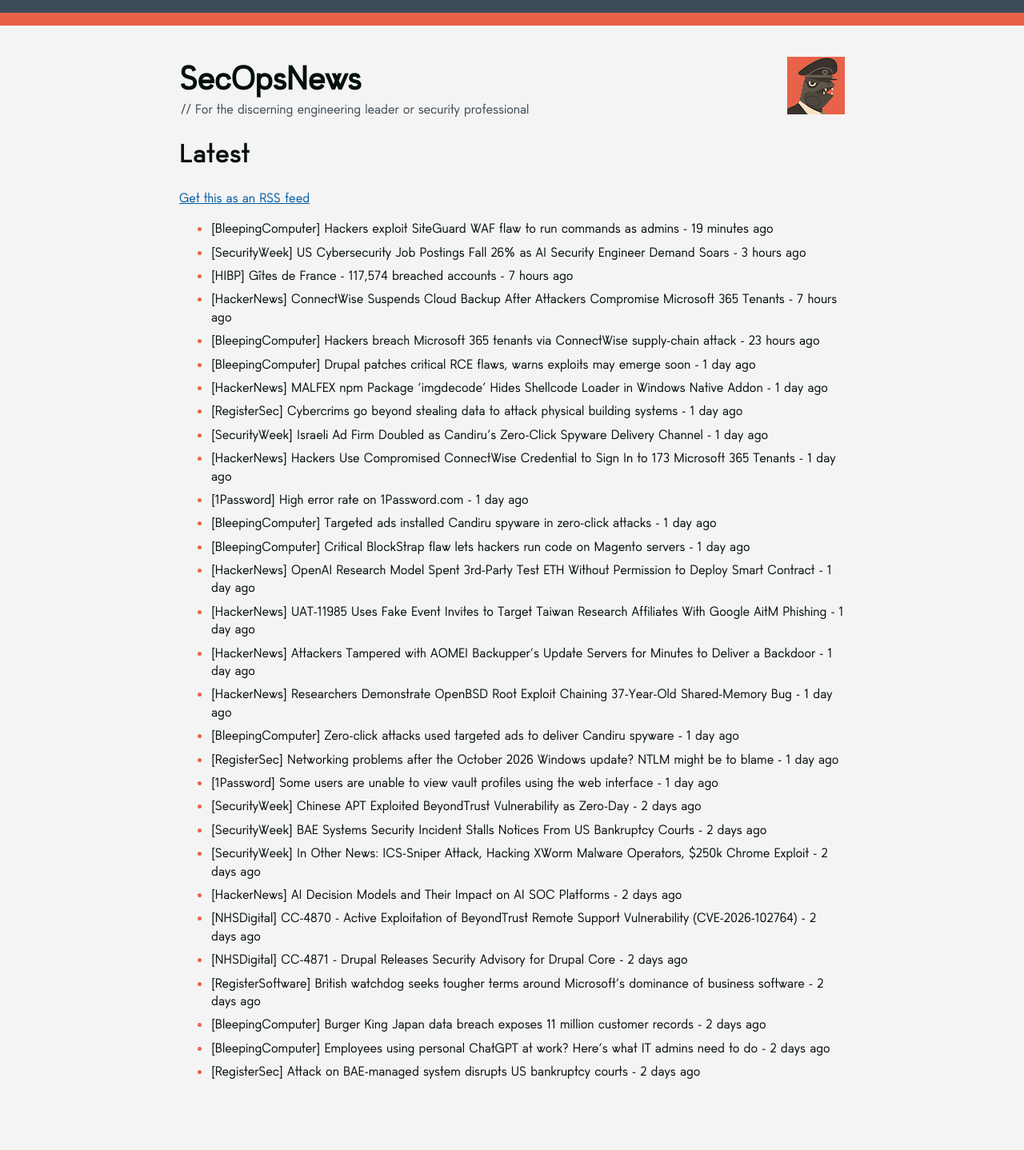
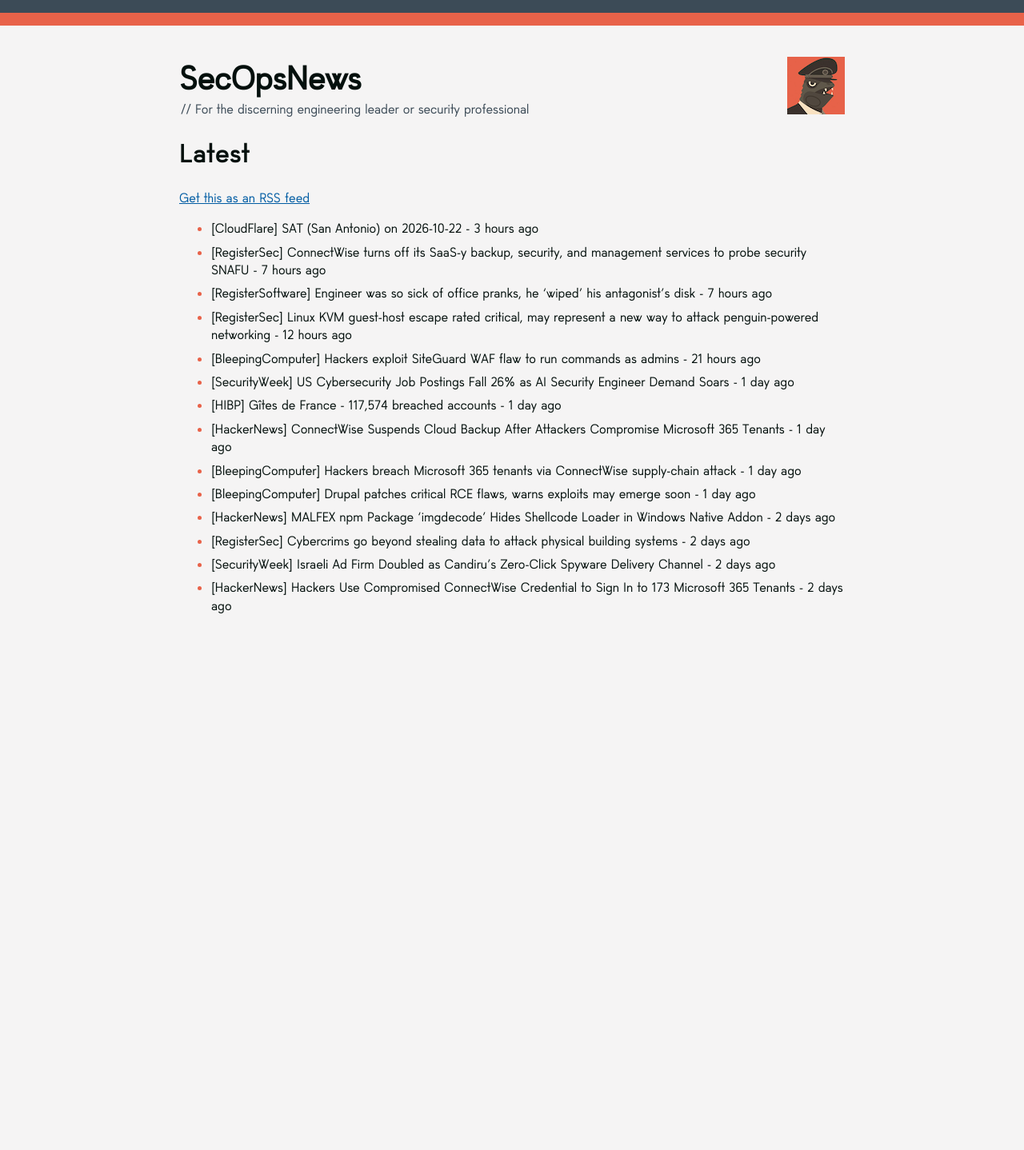
Before and after one commit to SecOpsNews/news, a Jekyll site: the page built from index.md, in a window 1280 px wide. Shown: the whole page at 80% size. Built offline with Jekyll 4.4.1, drawn with Linux system fonts in a browser that asks for light colours; after the commit the page ends 900 px from its top, so only the background shows below that.

Commit message:
New Feed

```diff
--- a/index.md
+++ b/index.md
@@ -9,36 +9,20 @@ description: Latest Updates
 
 <!-- SecOps start -->
 
-- [BleepingComputer] Hackers exploit SiteGuard WAF flaw to run commands as admins - 19 minutes ago
-- [SecurityWeek] US Cybersecurity Job Postings Fall 26% as AI Security Engineer Demand Soars - 3 hours ago
-- [HIBP] Gîtes de France - 117,574 breached accounts - 7 hours ago
-- [HackerNews] ConnectWise Suspends Cloud Backup After Attackers Compromise Microsoft 365 Tenants - 7 hours ago
-- [BleepingComputer] Hackers breach Microsoft 365 tenants via ConnectWise supply-chain attack - 23 hours ago
+- [CloudFlare] SAT (San Antonio) on 2026-10-22 - 3 hours ago
+- [RegisterSec] ConnectWise turns off its SaaS-y backup, security, and management services to probe security SNAFU - 7 hours ago
+- [RegisterSoftware] Engineer was so sick of office pranks, he 'wiped' his antagonist's disk - 7 hours ago
+- [RegisterSec] Linux KVM guest-host escape rated critical, may represent a new way to attack penguin-powered networking - 12 hours ago
+- [BleepingComputer] Hackers exploit SiteGuard WAF flaw to run commands as admins - 21 hours ago
+- [SecurityWeek] US Cybersecurity Job Postings Fall 26% as AI Security Engineer Demand Soars - 1 day ago
+- [HIBP] Gîtes de France - 117,574 breached accounts - 1 day ago
+- [HackerNews] ConnectWise Suspends Cloud Backup After Attackers Compromise Microsoft 365 Tenants - 1 day ago
+- [BleepingComputer] Hackers breach Microsoft 365 tenants via ConnectWise supply-chain attack - 1 day ago
 - [BleepingComputer] Drupal patches critical RCE flaws, warns exploits may emerge soon - 1 day ago
-- [HackerNews] MALFEX npm Package 'imgdecode' Hides Shellcode Loader in Windows Native Addon - 1 day ago
-- [RegisterSec] Cybercrims go beyond stealing data to attack physical building systems - 1 day ago
-- [SecurityWeek] Israeli Ad Firm Doubled as Candiru’s Zero-Click Spyware Delivery Channel - 1 day ago
-- [HackerNews] Hackers Use Compromised ConnectWise Credential to Sign In to 173 Microsoft 365 Tenants - 1 day ago
-- [1Password] High error rate on 1Password.com - 1 day ago
-- [BleepingComputer] Targeted ads installed Candiru spyware in zero-click attacks - 1 day ago
-- [BleepingComputer] Critical BlockStrap flaw lets hackers run code on Magento servers - 1 day ago
-- [HackerNews] OpenAI Research Model Spent 3rd-Party Test ETH Without Permission to Deploy Smart Contract - 1 day ago
-- [HackerNews] UAT-11985 Uses Fake Event Invites to Target Taiwan Research Affiliates With Google AitM Phishing - 1 day ago
-- [HackerNews] Attackers Tampered with AOMEI Backupper's Update Servers for Minutes to Deliver a Backdoor - 1 day ago
-- [HackerNews] Researchers Demonstrate OpenBSD Root Exploit Chaining 37-Year-Old Shared-Memory Bug - 1 day ago
-- [BleepingComputer] Zero-click attacks used targeted ads to deliver Candiru spyware - 1 day ago
-- [RegisterSec] Networking problems after the October 2026 Windows update? NTLM might be to blame - 1 day ago
-- [1Password] Some users are unable to view vault profiles using the web interface - 1 day ago
-- [SecurityWeek] Chinese APT Exploited BeyondTrust Vulnerability as Zero-Day - 2 days ago
-- [SecurityWeek] BAE Systems Security Incident Stalls Notices From US Bankruptcy Courts - 2 days ago
-- [SecurityWeek] In Other News: ICS-Sniper Attack, Hacking XWorm Malware Operators, $250k Chrome Exploit - 2 days ago
-- [HackerNews] AI Decision Models and Their Impact on AI SOC Platforms - 2 days ago
-- [NHSDigital] CC-4870 - Active Exploitation of BeyondTrust Remote Support Vulnerability (CVE-2026-102764) - 2 days ago
-- [NHSDigital] CC-4871 - Drupal Releases Security Advisory for Drupal Core - 2 days ago
-- [RegisterSoftware] British watchdog seeks tougher terms around Microsoft's dominance of business software - 2 days ago
-- [BleepingComputer] Burger King Japan data breach exposes 11 million customer records - 2 days ago
-- [BleepingComputer] Employees using personal ChatGPT at work? Here's what IT admins need to do - 2 days ago
-- [RegisterSec] Attack on BAE-managed system disrupts US bankruptcy courts - 2 days ago
+- [HackerNews] MALFEX npm Package 'imgdecode' Hides Shellcode Loader in Windows Native Addon - 2 days ago
+- [RegisterSec] Cybercrims go beyond stealing data to attack physical building systems - 2 days ago
+- [SecurityWeek] Israeli Ad Firm Doubled as Candiru’s Zero-Click Spyware Delivery Channel - 2 days ago
+- [HackerNews] Hackers Use Compromised ConnectWise Credential to Sign In to 173 Microsoft 365 Tenants - 2 days ago
 
 
 <!-- SecOps end -->
```
